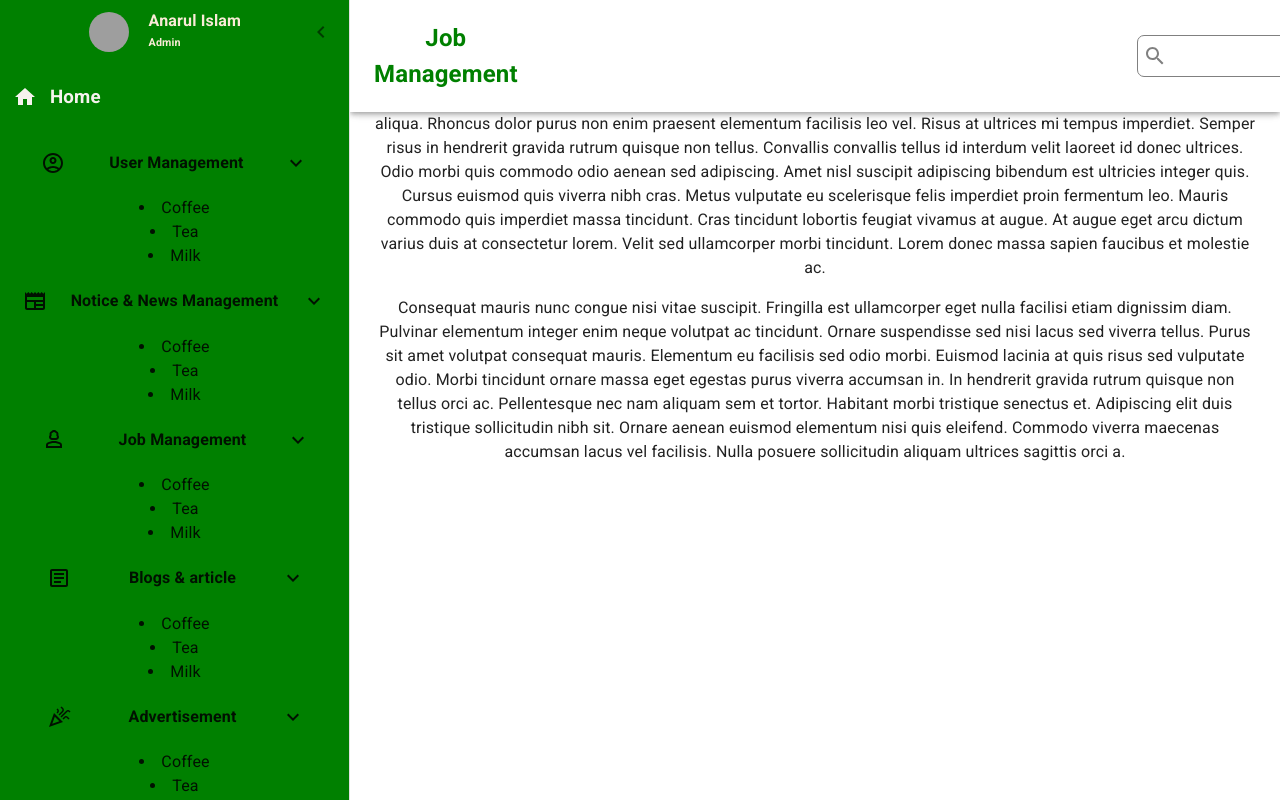
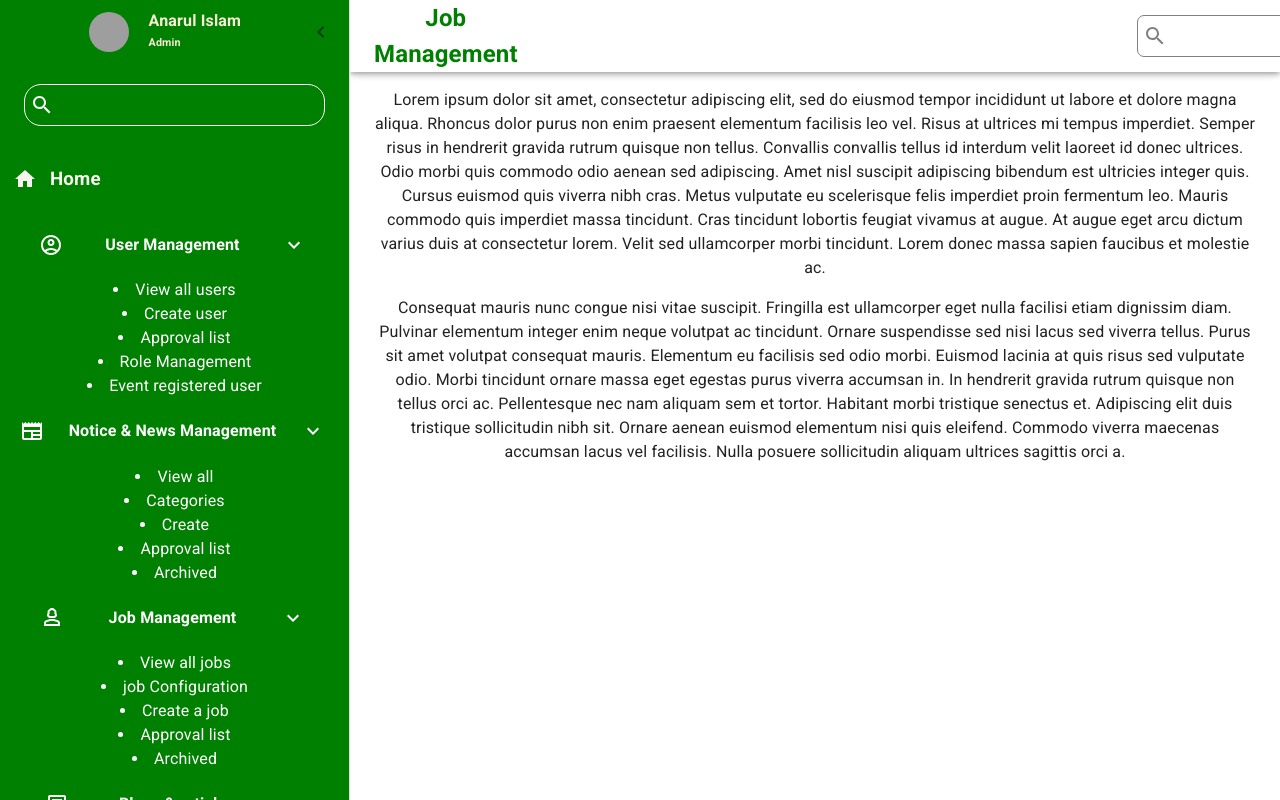
Before and after one commit to BishalAshiq/dashboard-job-management, a React (Create React App) app: page / in a window 1280 px wide. Both pictures are taken after a click on the button "open drawer". Built offline with nearby package versions, Linux system fonts and the light colour scheme; grey boxes are pictures that could not be loaded.

Commit message:
added more Items

```diff
--- a/src/Components/Dashboard/DrawerNav/DrawerNav.js
+++ b/src/Components/Dashboard/DrawerNav/DrawerNav.js
@@ -95,7 +95,7 @@ const DrawerNav = () => {
             </IconButton>
             <div style={{ color: "green" }} className="page-nav">
               <div>
-                <h2>Job Management</h2>
+                <h2 style={{display:"inline"}}>Job Management</h2>
               </div>
 
               <div className="page-nav-icons">
--- a/src/Components/Dashboard/SidebarHome/SidebarHome.css
+++ b/src/Components/Dashboard/SidebarHome/SidebarHome.css
@@ -13,3 +13,24 @@
 .accordion-item{
     background-color: green;
 }
+.side-search-sec{
+    background-color: green;
+    padding: 20px 20px;
+}
+.side_search{
+    padding: 20px 5px;
+    display: flex;
+    align-items: center;
+    border-radius: 17px;
+    height: 22px;
+    color: gray;
+    background-color: green;
+    border: 1px solid rgb(254, 253, 253);
+    /* margin: 10px 35px; */
+}
+.side_search > input{
+    outline: none;
+    background: none;
+    border: none;
+
+}
--- a/src/Components/Dashboard/SidebarHome/SidebarHome.js
+++ b/src/Components/Dashboard/SidebarHome/SidebarHome.js
@@ -6,18 +6,28 @@ import NewspaperIcon from "@mui/icons-material/Newspaper";
 import Person3OutlinedIcon from "@mui/icons-material/Person3Outlined";
 import ArticleOutlinedIcon from "@mui/icons-material/ArticleOutlined";
 import CelebrationOutlinedIcon from "@mui/icons-material/CelebrationOutlined";
-import KeyboardArrowDownOutlinedIcon from '@mui/icons-material/KeyboardArrowDownOutlined';
+import KeyboardArrowDownOutlinedIcon from "@mui/icons-material/KeyboardArrowDownOutlined";
+import SearchIcon from "@mui/icons-material/Search";
+import { Container } from "@mui/system";
 
 const SidebarHome = () => {
   return (
     <div>
-      <div className="sidebar-home">
+
+      <Container className="side-search-sec">
+        <div className="side_search">
+          <SearchIcon style={{color:"white"}}/>
+          <input type="text"/>
+        </div>
+      </Container>
+
+      <section className="sidebar-home">
         <HomeIcon
           color="disabled"
           style={{ width: 30, marginRight: 10, color: "rgb(247, 243, 238)" }}
         />
         <h3>Home</h3>
-      </div>
+      </section>
 
       <div>
         <section className="accordion-item">
@@ -30,15 +40,28 @@ const SidebarHome = () => {
               backgroundColor: "green",
             }}
           >
-            <AccountCircleOutlinedIcon style={{ marginRight: 4 }} />
-            <h4>User Management</h4>
-            <KeyboardArrowDownOutlinedIcon/>
+            <AccountCircleOutlinedIcon
+              style={{ marginRight: 4, color: "white" }}
+            />
+            <h4 style={{ marginRight: 4, color: "white" }}>User Management</h4>
+            <KeyboardArrowDownOutlinedIcon
+              style={{ marginRight: 4, color: "white" }}
+            />
           </div>
           <div>
-            <unl>
-              <li>Coffee</li>
-              <li>Tea</li>
-              <li>Milk</li>
+            <unl
+              style={{
+                textAlign: "justify",
+                display: "grid",
+                placeItems: "center",
+                color: "white",
+              }}
+            >
+              <li>View all users</li>
+              <li>Create user</li>
+              <li>Approval list</li>
+              <li>Role Management</li>
+              <li>Event registered user</li>
             </unl>
           </div>
         </section>
@@ -51,15 +74,28 @@ const SidebarHome = () => {
               textAlign: "center",
             }}
           >
-            <NewspaperIcon />
-            <h4>Notice & News Management</h4>
-            <KeyboardArrowDownOutlinedIcon/>
+            <NewspaperIcon style={{ marginRight: 4, color: "white" }} />
+            <h4 style={{ marginRight: 4, color: "white" }}>
+              Notice & News Management
+            </h4>
+            <KeyboardArrowDownOutlinedIcon
+              style={{ marginRight: 4, color: "white" }}
+            />
           </div>
           <div>
-            <unl>
-              <li>Coffee</li>
-              <li>Tea</li>
-              <li>Milk</li>
+            <unl
+              style={{
+                textAlign: "justify",
+                display: "grid",
+                placeItems: "center",
+                color: "white",
+              }}
+            >
+              <li>View all</li>
+              <li>Categories</li>
+              <li>Create</li>
+              <li>Approval list</li>
+              <li>Archived</li>
             </unl>
           </div>
         </section>
@@ -72,15 +108,26 @@ const SidebarHome = () => {
               textAlign: "center",
             }}
           >
-            <Person3OutlinedIcon style={{ marginRight: 10, width: 30 }} />
-            <h4>Job Management</h4>
-            <KeyboardArrowDownOutlinedIcon/>
+            <Person3OutlinedIcon style={{ marginRight: 4, color: "white" }} />
+            <h4 style={{ marginRight: 4, color: "white" }}>Job Management</h4>
+            <KeyboardArrowDownOutlinedIcon
+              style={{ marginRight: 4, color: "white" }}
+            />
           </div>
           <div>
-            <unl>
-              <li>Coffee</li>
-              <li>Tea</li>
-              <li>Milk</li>
+            <unl
+              style={{
+                textAlign: "justify",
+                display: "grid",
+                placeItems: "center",
+                color: "white",
+              }}
+            >
+              <li>View all jobs</li>
+              <li>job Configuration</li>
+              <li>Create a job</li>
+              <li>Approval list</li>
+              <li>Archived</li>
             </unl>
           </div>
         </section>
@@ -93,15 +140,26 @@ const SidebarHome = () => {
               textAlign: "center",
             }}
           >
-            <ArticleOutlinedIcon style={{ marginRight: 10, width: 30 }} />
-            <h4>Blogs & article</h4>
-            <KeyboardArrowDownOutlinedIcon/>
+            <ArticleOutlinedIcon style={{ marginRight: 4, color: "white" }} />
+            <h4 style={{ marginRight: 4, color: "white" }}>Blogs & article</h4>
+            <KeyboardArrowDownOutlinedIcon
+              style={{ marginRight: 4, color: "white" }}
+            />
           </div>
           <div>
-            <unl>
-              <li>Coffee</li>
-              <li>Tea</li>
-              <li>Milk</li>
+            <unl
+              style={{
+                textAlign: "justify",
+                display: "grid",
+                placeItems: "center",
+                color: "white",
+              }}
+            >
+              <li>View all</li>
+              <li>Categories</li>
+              <li>Create Post</li>
+              <li>Approval list</li>
+              <li>Archived</li>
             </unl>
           </div>
         </section>
@@ -114,15 +172,27 @@ const SidebarHome = () => {
               textAlign: "center",
             }}
           >
-            <CelebrationOutlinedIcon style={{ marginRight: 10, width: 30 }} />
-            <h4>Advertisement</h4>
-            <KeyboardArrowDownOutlinedIcon/>
+            <CelebrationOutlinedIcon
+              style={{ marginRight: 4, color: "white" }}
+            />
+            <h4 style={{ marginRight: 4, color: "white" }}>Advertisement</h4>
+            <KeyboardArrowDownOutlinedIcon
+              style={{ marginRight: 4, color: "white" }}
+            />
           </div>
           <div>
-            <unl>
-              <li>Coffee</li>
-              <li>Tea</li>
-              <li>Milk</li>
+            <unl
+              style={{
+                textAlign: "justify",
+                display: "grid",
+                placeItems: "center",
+                color: "white",
+              }}
+            >
+              <li>View all</li>
+              <li>Categories</li>
+              <li>Create post</li>
+              <li>Archived</li>
             </unl>
           </div>
         </section>
@@ -135,12 +205,23 @@ const SidebarHome = () => {
               textAlign: "center",
             }}
           >
-            <CelebrationOutlinedIcon style={{ marginRight: 10, width: 30 }} />
-            <h4>Miscillenious</h4>
-            <KeyboardArrowDownOutlinedIcon/>
+            <CelebrationOutlinedIcon
+              style={{ marginRight: 4, color: "white" }}
+            />
+            <h4 style={{ marginRight: 4, color: "white" }}>Miscillenious</h4>
+            <KeyboardArrowDownOutlinedIcon
+              style={{ marginRight: 4, color: "white" }}
+            />
           </div>
           <div>
-            <unl>
+            <unl
+              style={{
+                textAlign: "justify",
+                display: "grid",
+                placeItems: "center",
+                color: "white",
+              }}
+            >
               <li>Coffee</li>
               <li>Tea</li>
               <li>Milk</li>
```
